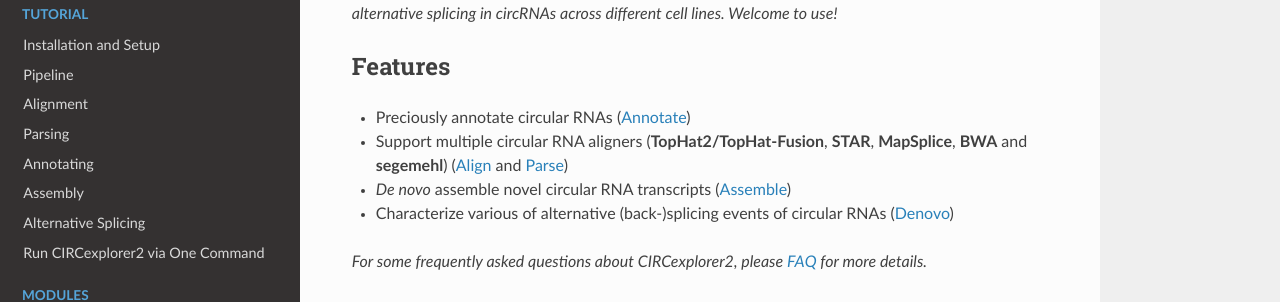
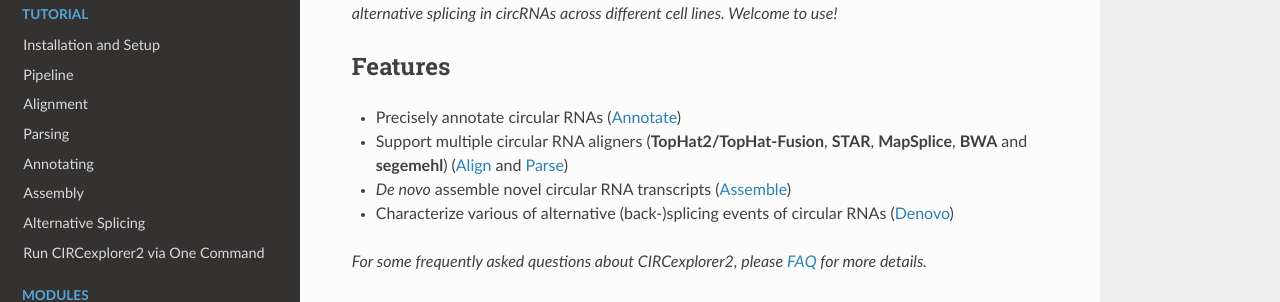
Before and after one commit to YangLab/CIRCexplorer2, an MkDocs documentation site: the page built from docs/index.md, in a window 1280 px wide and 900 px high, scrolled down 385 px. Shown: the part 150-452 px from the top of the window. Built offline with MkDocs 1.6.1, drawn with Linux system fonts in a browser that asks for light colours; nearby versions of some CDN libraries; old or Windows-style settings are respelled for this version of MkDocs.

Commit message:
fix some typos

```diff
--- a/docs/index.md
+++ b/docs/index.md
@@ -28,7 +28,7 @@ Maintainer: Xu-Kai Ma (maxukai@picb.ac.cn)
 
 ## Features
 
-* Preciously annotate circular RNAs ([Annotate](modules/annotate.md))
+* Precisely annotate circular RNAs ([Annotate](modules/annotate.md))
 * Support multiple circular RNA aligners (**TopHat2/TopHat-Fusion**, **STAR**, **MapSplice**, **BWA** and **segemehl**) ([Align](modules/align.md) and [Parse](modules/parse.md))
 * *De novo* assemble novel circular RNA transcripts ([Assemble](modules/assemble.md))
 * Characterize various of alternative (back-)splicing events of circular RNAs ([Denovo](modules/denovo.md))
```
Also changed, not shown: README.md (+1 -1 lines), README.rst.
